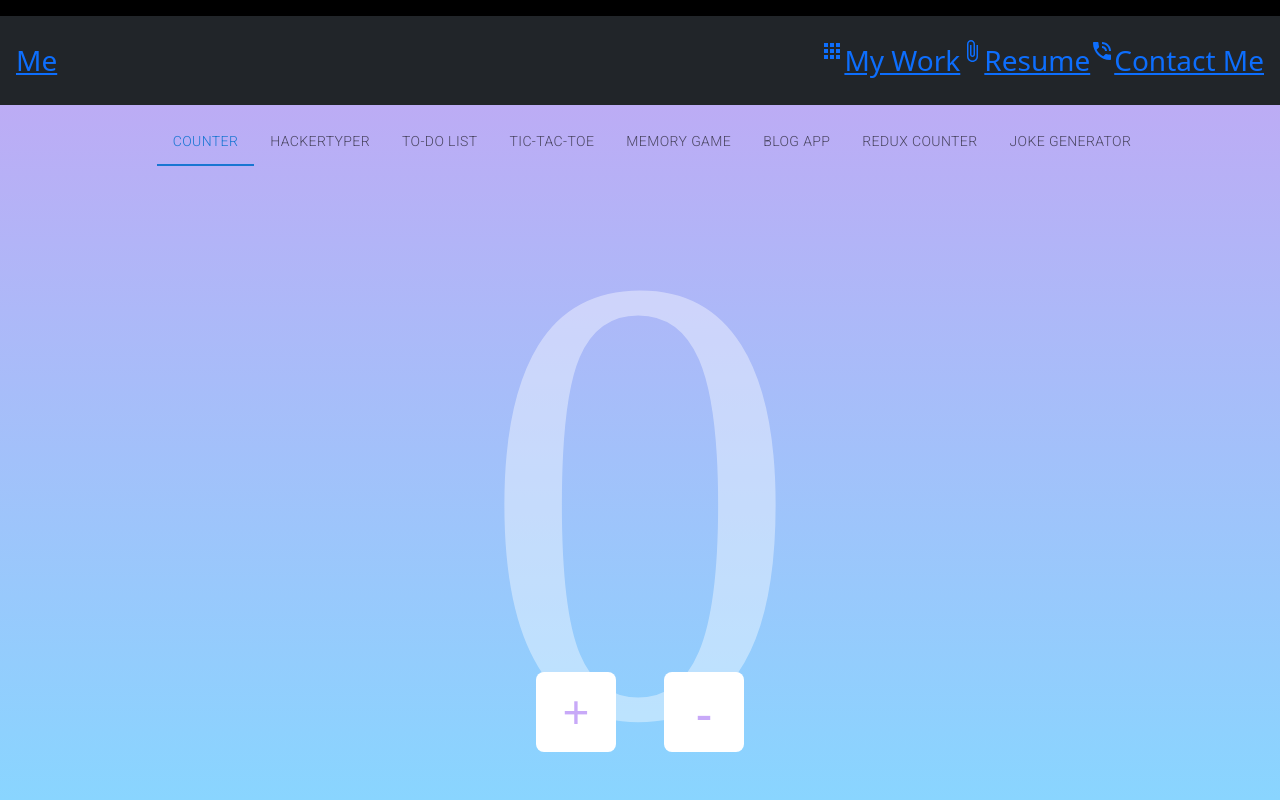
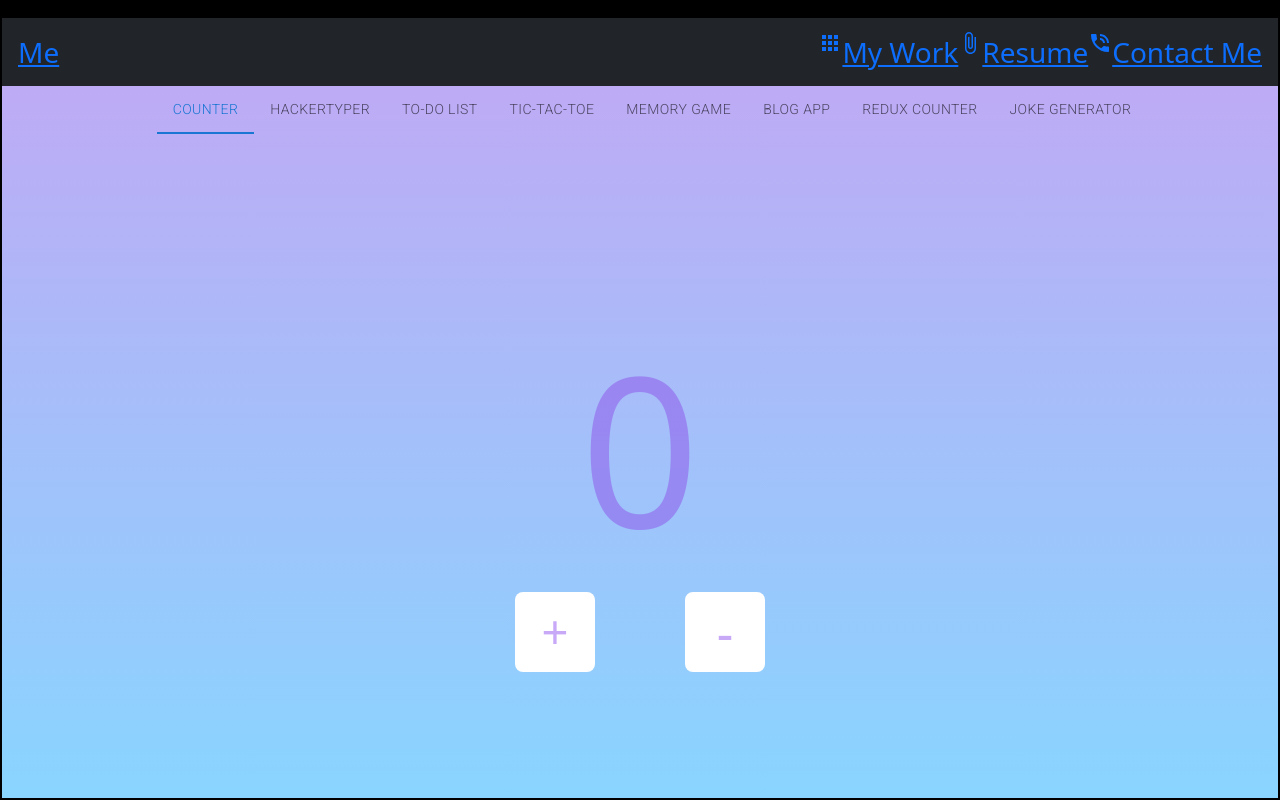
Before and after one commit to justholdinghands/reactPortfolio, a React (Create React App) app: page /counter in a window 1280 px wide. Built offline with nearby package versions, Linux system fonts and the light colour scheme; a web font is replaced by a local one.

Commit message:
styled styled-counter

```diff
--- a/src/App.tsx
+++ b/src/App.tsx
@@ -1,6 +1,6 @@
 import { BlogComponent } from "./components/blog/Blog";
 import { ChuckNorris } from "./components/chucknorris/ChuckNorris";
-import { Component, useEffect, useState } from "react";
+import { Col, Row } from "react-bootstrap";
 import {
   Link,
   Route,
@@ -13,67 +13,22 @@ import { ReduxCounter } from "./components/reduxCounter/ReduxCounter";
 import { createGlobalStyle } from "styled-components";
 import { store } from "./components/reduxCounter/store";
 import { theme } from "./theme";
+import { useEffect, useState } from "react";
 import { withRouter } from "react-router";
 import Counter from "./components/counter/Counter";
 import Hackertyper from "./components/hackertyper/Hackertyper";
 import MemoryGame from "./components/memoryGame/MemoryGame";
-import NavBottom from "./components/NavBottom/NavBottom";
+import NavbarMenu from "./components/Navigation/NavbarMenu";
 import TabScrollerMenu from "./components/Navigation/TabScrollerMenu";
-
-import {
-  Button,
-  Col,
-  Container,
-  OverlayTrigger,
-  Row,
-  Tooltip,
-} from "react-bootstrap";
-import { UnknownAsyncThunkAction } from "@reduxjs/toolkit/dist/matchers";
-import NavSidebar from "./components/NavSidebar/NavSidebar";
-import NavbarMenu from "./components/Navigation/NavbarMenu";
-import PropTypes from "prop-types";
 import TicTacToe from "./components/tictactoe/tictactoe";
 import Todo from "./components/todo/Todo";
-import blog from "./icons/blog.png";
-import chuck from "./icons/chucc.png";
-import purpleAxo from "./icons/purpleAxo.png";
-import redux from "./icons/redux.png";
-import robot from "./icons/download.png";
-import shark from "./icons/shark.png";
 import styled from "styled-components";
-import superwoman from "./icons/todowoman.png";
-import xoxo from "./icons/xo.png";
-
-const UlNav = styled.ul`
-  padding: 0;
-  display: flex;
-  flex-direction: column;
-  justify-content: space-around;
-  list-style-type: none;
-  position: fixed;
-  border-right: 0.1em solid ${theme.global.borderColor};
-  height: 100%;
-  font: bold 1.8em/150% ${theme.hackertyper.fontPrimary};
-  border: 10px blue solid;
-  width: 300px;
-
-  li {
-    padding-left: 2%;
-  }
-`;
-
-export const H1 = styled.h1`
-  position: fixed;
-  top: 6rem;
-  font: 3rem ${theme.global.fontFamily1};
-  color: ${theme.global.titleClr};
-`;
 
 export const DivIcon = styled.div`
+  margin: 0;
+  padding: 0;
   height: 10vw;
   width: 10vw;
-  padding: 0;
-  margin: 0;
   img {
     width: 100%;
   }
@@ -84,46 +39,36 @@ export const DivImgWrap = styled.div`
   flex-direction: row;
 `;
 
-const DivWrapper = styled.div`
-  /* height: 100vh; */
-  border: solid green 1px;
+const DivContainer = styled.div`
+  margin: 0;
+  padding: 0;
+  height: 100vh;
+  width: 100vw;
+  z-index: 1;
+  background: ${theme.global.globalBg};
+  overflow: hidden;
+  border: 2px solid black;
 `;
 
-const DivNavBottom = styled.div`
-  /* position: absolute;
-  bottom: 0;
-  height: 10vh;
-  border: blue solid 1px; */
+const DivNavbar = styled.div`
+  margin: 0;
+  padding: 0;
+  position: relative;
+  height: 20%;
+  width: 100%;
+`;
+
+const DivAppRow = styled.div`
+  display: flex;
+  justify-content: center;
+  margin: 0;
+  padding: 0;
+  height: 80%;
 `;
 
 //prettier-ignore
 export const blogRoutes = new RegExp('^\/blog\/*.*$');
 export const chuckRoutes = new RegExp("^/chucknorris/*.*$");
-
-const GlobalStyle = createGlobalStyle<{ bgcolor: string }>`
-  body {
-    background-color: ${(props) =>
-      props.bgcolor === "/counter"
-        ? theme.counter.background
-        : props.bgcolor === "/hackertyper"
-        ? theme.hackertyper.background
-        : props.bgcolor === "/todo"
-        ? theme.todo.background
-        : props.bgcolor === "/tictactoe"
-        ? theme.tictactoe.background
-        : blogRoutes.test(props.bgcolor)
-        ? theme.blog.background
-        : props.bgcolor === "/memoryGame"
-        ? theme.memoryGame.background
-        : chuckRoutes.test(props.bgcolor)
-        ? theme.chuck.background
-        : ""};
-    /* display: flex;
-    flex-direction: column;
-    justify-content: start;
-    height: 100vh;
-    width: 97vw; */
-  }`;
 
 function App /* class extends Component <RouteComponentProps<{ location: any }>> */(props: {}) {
   const [width, setWindowWidth] = useState(0);
@@ -147,72 +92,42 @@ function App /* class extends Component <RouteComponentProps<{ location: any }>>
   };
 
   return (
-    <Container
-      fluid
-      className="gy-0 mh-100 overflow-hidden"
-      style={{
-        height: "100vh",
-        background: `${theme.global.globalBg}`,
-        padding: 0,
-        flex: 1,
-        minHeight: 0,
-        minWidth: 0,
-      }}
-    >
-      <Row className="h-25 gx-0">
-        <Row className="gx-0">
+    <DivContainer>
+      <DivNavbar>
         <NavbarMenu></NavbarMenu>
         <TabScrollerMenu></TabScrollerMenu>
-          {/* d-none dokym nie active skills tab v NavbarMenu */}
-        </Row>
-      </Row>
-      {/* <Col className="fixed-left">
-        <NavSidebar {...responsive}></NavSidebar>
-      </Col> */}
-      <Row
-        className="d-flex justify-content-center align-items-center h-75 w-100 gx-0" /** background: "skyblue" */
-      >
-        {/* <GlobalStyle bgcolor={//this.props. props.location.pathname} /> */}
-        <Col className="d-flex justify-content-center h-100">
+      </DivNavbar>
+
+      <DivAppRow>
         <Switch>
           <Route path="/counter">
-              <Col className="gx-0 h-100 align-items-center">
-                <Row className="w-100 gx-0 h-100 align-items-center justify-content-center">
             <Counter></Counter>
-                </Row>
-              </Col>
           </Route>
           <Route path="/hackertyper">
-              <H1>Hackertyper</H1>
             <Hackertyper></Hackertyper>
           </Route>
           <Route path="/todo">
-              <Col className="gx-0 h-100 align-items-center">
-                <Row className="w-100 gx-0 h-100 align-items-center justify-content-center">
+            <Col className="gx-0 align-items-center">
+              <Row className="w-100 gx-0 align-items-center justify-content-center">
                 <Todo></Todo>
               </Row>
             </Col>
           </Route>
           <Route path="/tictactoe">
-              <H1>Tic-Tac-Toe</H1>
             <TicTacToe></TicTacToe>
           </Route>
           <Route path="/memoryGame">
-              <H1>Memory Game</H1>
             <MemoryGame></MemoryGame>
           </Route>
           <Route path="/blog">
-              <H1>Blog</H1>
             <BlogComponent></BlogComponent>
           </Route>
           <Route path="/redux">
-              <H1>Redux Counter</H1>
             <Provider store={store}>
               <ReduxCounter></ReduxCounter>
             </Provider>
           </Route>
           <Route path="/chucknorris">
-              <H1>Joke Generator</H1>
             <ChuckNorris></ChuckNorris>
           </Route>
           <Route exact path="/">
@@ -220,16 +135,9 @@ function App /* class extends Component <RouteComponentProps<{ location: any }>>
           </Route>
           <Route path="*">404 Component</Route>
         </Switch>
-        </Col>
-      </Row>
-      {/* <Row className="d-block d-lg-none">
-        className="position-absolute w-100 h-25"
-        <NavBottom {...responsive}></NavBottom>
-      </Row> */}
-      {/** vyskusat bootstrapovsku classu d-none */}
-    </Container>
+      </DivAppRow>
+    </DivContainer>
   );
-  // }
 }
 
 export default withRouter(App);
--- a/src/components/Navigation/NavbarMenu.tsx
+++ b/src/components/Navigation/NavbarMenu.tsx
@@ -6,7 +6,7 @@ import PhoneInTalkIcon from "@mui/icons-material/PhoneInTalk";
 
 function NavbarMenu() {
   return (
-    <Container fluid className="w-100">
+    <Container fluid className="w-100 px-0">
       <Row className="py-2 gx-0" style={{ background: "black" }}></Row>
       <Navbar
         className="px-3 justify-content-between h-75"
--- a/src/components/counter/Counter.tsx
+++ b/src/components/counter/Counter.tsx
@@ -1,164 +1,65 @@
 import { Component } from "react";
-import { Row } from "react-bootstrap";
 import { theme } from "./../../theme";
 import Button from "./Button";
+import pinkAxo from "./imgs/pink-axo-vertical.gif";
 import styled, { keyframes } from "styled-components";
+import whiteAxo from "./imgs/white-axo-side.gif";
 
 type State = {
   count: number;
-  isDesktop: boolean;
 };
 
 type Props = {
   className?: string;
 };
 
-const DivMain = styled.div`
-  * {
-    color: ${theme.counter.primary};
-    overflow: hidden;
-  }
-
+const DivContainer = styled.div`
+  margin: 0;
+  padding: 0;
+  height: 100%;
   width: 100%;
-  height: 100%;
+  overflow: hidden;
   display: flex;
-  flex-direction: column;
-  justify-content: space-between;
+  justify-content: center;
   align-items: center;
-  position: relative;
 `;
 
-const DivWrapCounter = styled.div`
-  width: 100%;
-  height: 100%;
+const DivButtons = styled.div`
+  padding: 0 0 10% 0;
+  margin: 0;
   position: absolute;
+  bottom: 0;
+  left: calc(50% - 125px);
+  width: 250px;
+  z-index: 1;
+  display: flex;
+  align-items: flex-end;
+  justify-content: space-between;
 `;
 
-const DivBtns = styled.div`
-  display: flex;
-  flex-direction: row;
-  width: 40%;
-  height: 40%;
-  justify-content: space-between;
-  align-items: center;
-  font: 10em ${theme.counter.fontPrimary};
-`;
-
-const DivTalk = styled.div`
+const DivNumber = styled.div`
+  position: absolute;
+  left: 0;
+  padding: 0 0 5% 0;
+  margin: 0;
+  font: ${theme.global.fontFamily1};
+  font-size: 1300%;
+  color: ${theme.counter.nmbrClr};
+  opacity: 100%;
+  z-index: 0;
+  width: 100%;
   display: flex;
   justify-content: center;
-  width: 30vw;
+  align-items: center;
 `;
-
-const DivCount = styled.div`
-  display: flex;
-  flex-direction: column;
-  justify-content: center;
-  align-items: center;
-  width: 100%;
-  height: 100%;
-  overflow: hidden;
-  position: absolute;
-
-  h2 {
-    font: 5em ${theme.counter.fontPrimary};
-  }
-`;
-
-const DivAxos = styled.div`
-  display: flex;
-  flex-direction: row;
-  justify-content: space-between;
-  align-items: center;
-  width: 100%;
-  height: 100%;
-  font: 2em ${theme.counter.fontPrimary};
-  position: absolute;
-`;
-
-const whiteMove = keyframes`
-    0% {
-      left: -20%;
-      top: 80%;
-      transform: scaleX(-1);
-    }
-    50% {
-      left: 150%;
-      top: 80%;
-      transform: scaleX(-1);
-    }
-    51% {
-      left: 150%;
-      top: 80%;
-      transform: scaleX(1);
-    }
-    100% {
-      left: 0;
-      top: 80%;
-      transform: scaleX(1);
-    }
-`;
-
-const pinkMove = keyframes`
-    0% {
-      right: 0;
-      bottom: 80%;
-      transform: scaleX(1);
-    }
-    50% {
-      right: 150%;
-      bottom: 80%;
-      transform: scaleX(1);
-    }
-    51% {
-      transform: scaleX(-1);
-    }
-    100% {
-      right: -50%;
-      bottom: 80%;
-      transform: scaleX(-1);
-    }
-`;
-
-const ImgWAxo = styled.img`
-  position: absolute;
-  display: block;
-  transform: scaleX(-1);
-  height: 5em;
-  animation: ${whiteMove} 50s infinite;
-  animation-timing-function: linear;
-`;
-
-const ImgPAxo = styled.img`
-  position: absolute;
-  display: block;
-  height: 5em;
-  right: 0;
-  animation: ${pinkMove} 50s infinite;
-  animation-timing-function: linear;
-`;
-
-const buttonsStyle = {
-  opacity: "100%",
-  zIndex: "19",
-};
-
-const numberStyle = {
-  font: `50vw ${theme.global.fontFamily1}`,
-  color: `${theme.counter.btnClr}`,
-  opacity: "40%",
-  zIndex: "0",
-  "overflow-y": "hidden",
-};
-
 export default class Counter extends Component<Props, State> {
   constructor(props) {
     super(props);
     this.state = {
       count: 0,
-      isDesktop: true,
     };
   }
+
   plus = () => {
     this.setState((prevState) => ({
       count: prevState.count + 1,
@@ -173,22 +74,16 @@ export default class Counter extends Component<Props, State> {
 
   render() {
     var { count } = this.state;
-    // console.log(
-    //   `isDesktop: ${this.props.isDesktop.valueOf}, chooseNumberPosition.font: ${this.chooseNumberPosition.font.valueOf}`
-    // );
     return (
-      <>
-        <Row
-          className="gx-0 w-100 position-fixed align-items-start align-content-center bottom-0 justify-content-center h-75"
-          style={numberStyle}
-        >
+      <DivContainer>
+        <DivNumber>
+          {/*gx-0 w-100 position-fixed align-items-start align-content-center bottom-0 justify-content-center h-75 */}
           {count}
-        </Row>
-        <Row className="gx-0 w-100 position-absolute bottom-0 justify-content-center align-items-center">
-          <div
-            className="d-flex w-auto align-items-end overflow-hidden gap-5 h-75 pb-5"
-            style={buttonsStyle}
-          >
+        </DivNumber>
+        <div className="">
+          {/* gx-0 w-100 position-absolute bottom-0 justify-content-center align-items-center */}
+          <DivButtons>
+            {/* className="d-flex w-auto align-items-end overflow-hidden gap-5 h-75 pb-5" */}
             <Button
               className="plus-btn"
               onClick={this.plus}
@@ -201,46 +96,9 @@ export default class Counter extends Component<Props, State> {
               text="-"
               background="minus"
             ></Button>
-          </div>
-        </Row>
-      </>
+          </DivButtons>
+        </div>
+      </DivContainer>
     );
   }
 }
-
-// <DivMain id="main-div" className="counter">
-//   <DivAxos>
-//     <ImgWAxo
-//       className="white-axo"
-//       src={whiteAxo}
-//       alt="white-axolotl"
-//     ></ImgWAxo>
-//     <ImgPAxo
-//       className="pink-axo"
-//       src={pinkAxo}
-//       alt="pink-axolotl"
-//     ></ImgPAxo>
-//   </DivAxos>
-//   <DivWrapCounter>
-//     <DivCount id="count-div">
-//       <DivTalk id="talk">
-//         <h2>Counter:</h2>
-//       </DivTalk>
-//       <DivBtns id="btns-div">
-//         <Button
-//           className="plus-btn"
-//           onClick={this.plus}
-//           text="+"
-//           background="plus"
-//         ></Button>
-//         {count}
-//         <Button
-//           className="minus-btn"
-//           onClick={this.minus}
-//           text="-"
-//           background="minus"
-//         ></Button>
-//       </DivBtns>
-//     </DivCount>
-//   </DivWrapCounter>
-// </DivMain>
--- a/src/index.css
+++ b/src/index.css
@@ -1,13 +1,14 @@
 body {
   margin: 0;
-  font-family: -apple-system, BlinkMacSystemFont, 'Segoe UI', 'Roboto', 'Oxygen',
-    'Ubuntu', 'Cantarell', 'Fira Sans', 'Droid Sans', 'Helvetica Neue',
+  padding: 0;
+  font-family: -apple-system, BlinkMacSystemFont, "Segoe UI", "Roboto", "Oxygen",
+    "Ubuntu", "Cantarell", "Fira Sans", "Droid Sans", "Helvetica Neue",
     sans-serif;
   -webkit-font-smoothing: antialiased;
   -moz-osx-font-smoothing: grayscale;
 }
 
 code {
-  font-family: source-code-pro, Menlo, Monaco, Consolas, 'Courier New',
+  font-family: source-code-pro, Menlo, Monaco, Consolas, "Courier New",
     monospace;
 }
--- a/src/theme.tsx
+++ b/src/theme.tsx
@@ -14,6 +14,7 @@ export const theme = {
   },
   counter: {
     btnClr: "#ffffff",
+    nmbrClr: "rgba(142, 84, 233, 0.52)",
     primary: "#ffdab7",
     plus: "#7ccbff",
     minus: "#ff8b5d",
```
Lines whose indentation alone changed are shown as unchanged.
